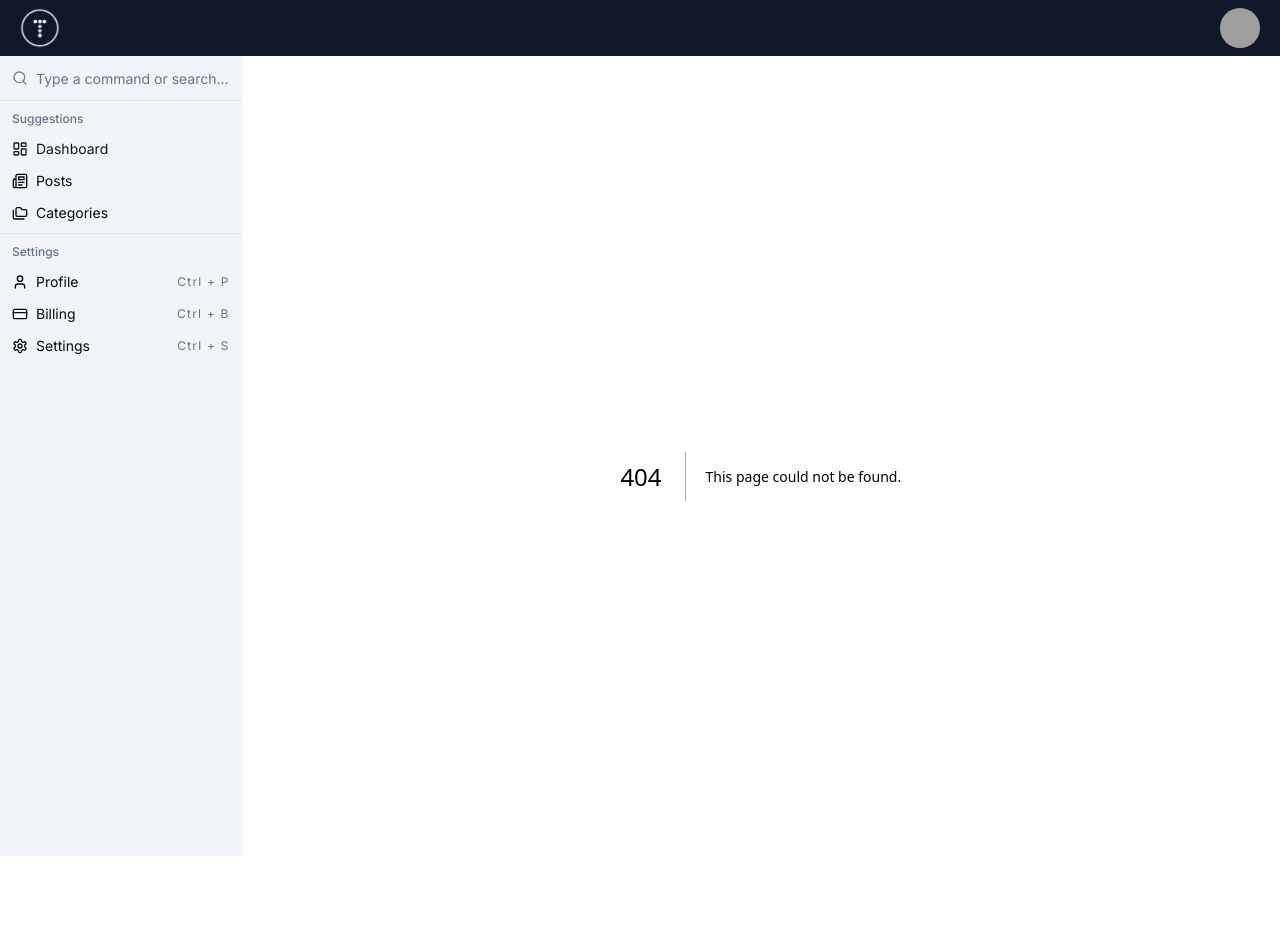
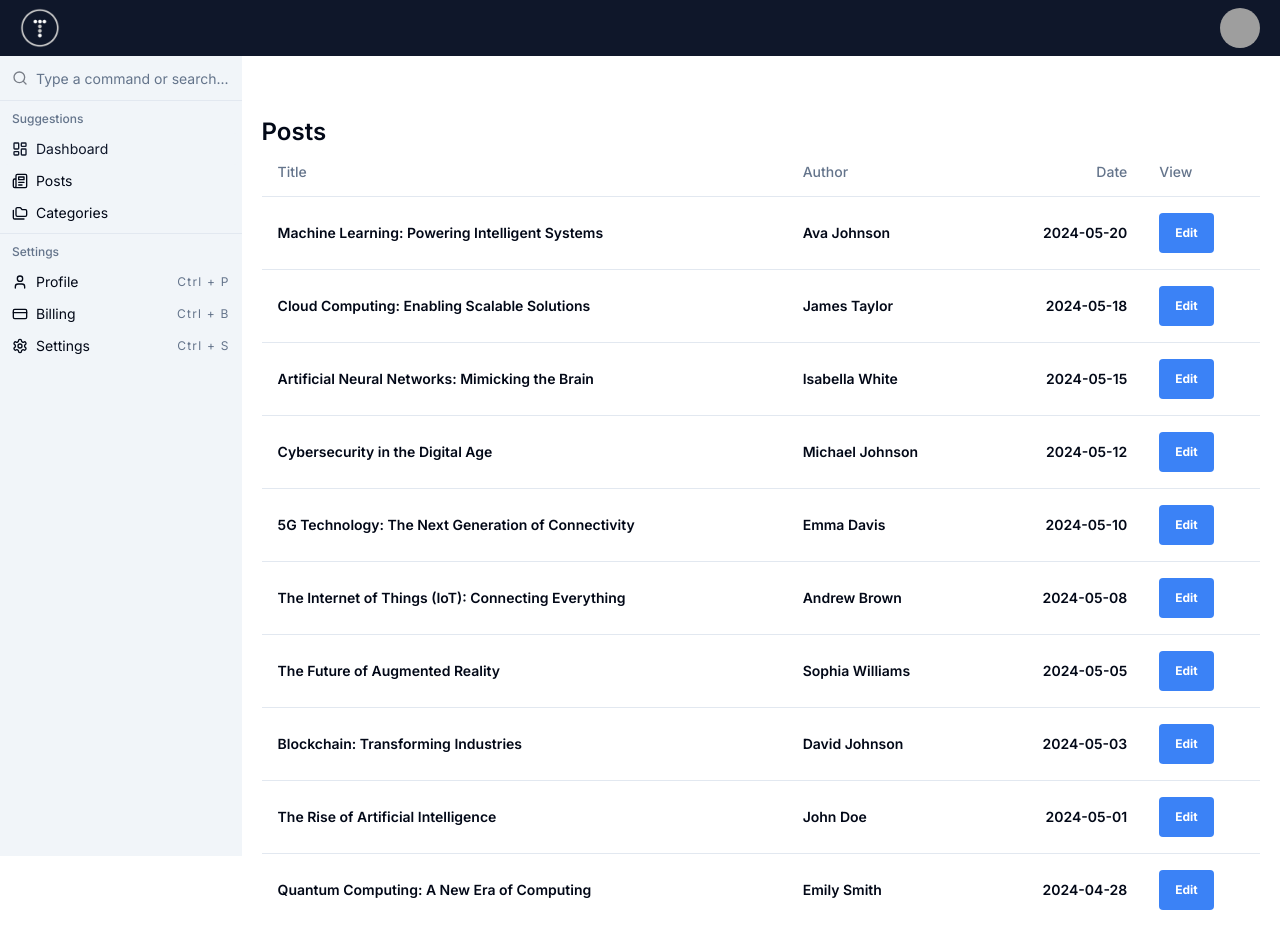
Before and after one commit to BMRicardas/admin-dashboard, a Next.js app: page /posts in a window 1280 px wide. Before the commit this address had no page. Shown: the top 948 px of the page. Before the commit the page ends 896 px from the top, so only its background shows below. Built offline with nearby package versions, Linux system fonts and the light colour scheme; grey boxes are pictures that could not be loaded.

Commit message:
add PostsPage component

```diff
--- /dev/null
+++ b/app/(main)/posts/page.tsx
@@ -0,0 +1,9 @@
+import { PostsTable } from "@/components/posts/posts-table";
+
+export default function PostsPage() {
+  return (
+    <>
+      <PostsTable />
+    </>
+  );
+}
```
